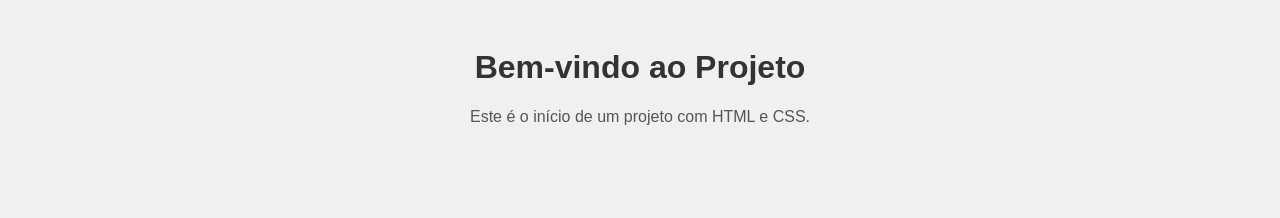
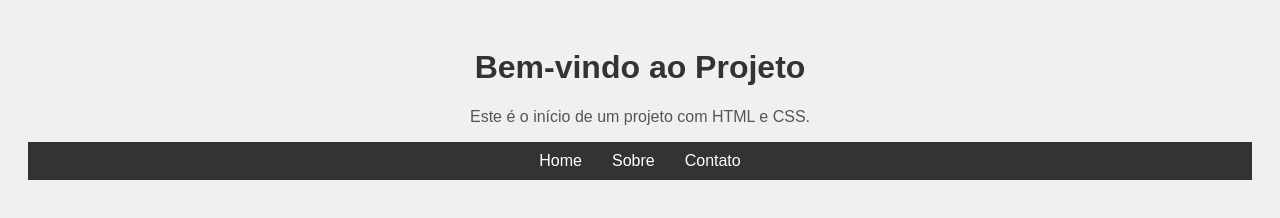
Before and after one commit to rafaelTischler/projeto_htmlbasico, a plain HTML site: page index.html in a window 1280 px wide. Drawn offline with Linux system fonts and the light colour scheme.

Commit message:
adicionando cabecalho na pagina

```diff
--- a/index.html
+++ b/index.html
@@ -9,5 +9,14 @@
 <body>
     <h1>Bem-vindo ao Projeto</h1>
     <p>Este é o início de um projeto com HTML e CSS.</p>
-</body>
+    <header>
+        <nav>
+            <ul>
+                <li><a href="#">Home</a></li>
+                <li><a href="#">Sobre</a></li>
+                <li><a href="#">Contato</a></li>
+            </ul>
+        </nav>
+    </header>
+    </body>
 </html>
--- a/style.css
+++ b/style.css
@@ -10,3 +10,25 @@ h1 {
 p {
     color: #555;
 }
+header {
+    background-color: #333;
+    color: white;
+    padding: 10px 0;
+}
+nav ul {
+    list-style: none;
+    margin: 0;
+    padding: 0;
+    display: flex;
+    justify-content: center;
+}
+nav ul li {
+    margin: 0 15px;
+}
+nav ul li a {
+    color: white;
+    text-decoration: none;
+}
+nav ul li a:hover {
+    text-decoration: underline;
+}
```
